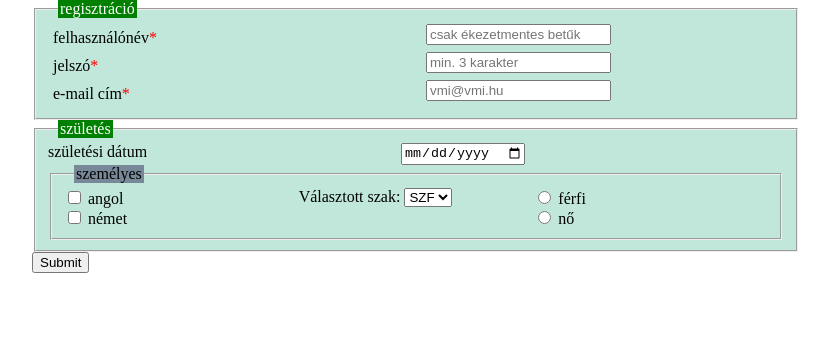
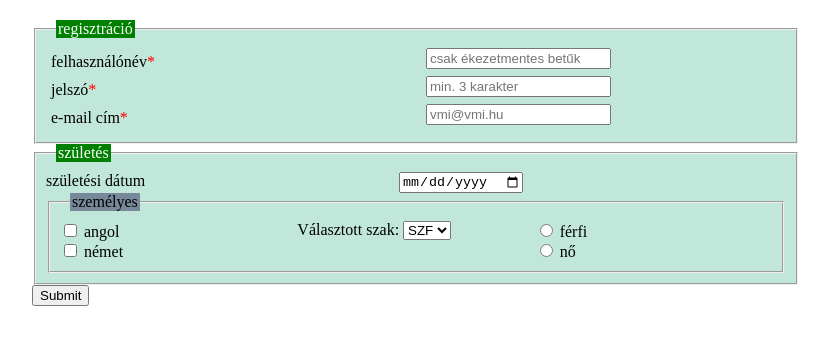
Before and after one commit to HalaszGergo2/Urlaponallo, a plain HTML site: page index.html in a window 1280 px wide. Shown: the whole page, without its empty margins (224-1053 px from the left). Drawn offline with Linux system fonts and the light colour scheme.

Commit message:
javitott

```diff
--- a/style.css
+++ b/style.css
@@ -1,6 +1,7 @@
 body{
     max-width: 60%;
     margin: auto;
+    padding: 20px;
 }
 .formazas{
     background-color: rgb(192, 231, 218);
@@ -48,3 +49,6 @@ br{
 .margo{
     margin-right: 250px;
 }
+fieldset{
+    padding: 10px;
+}
```
